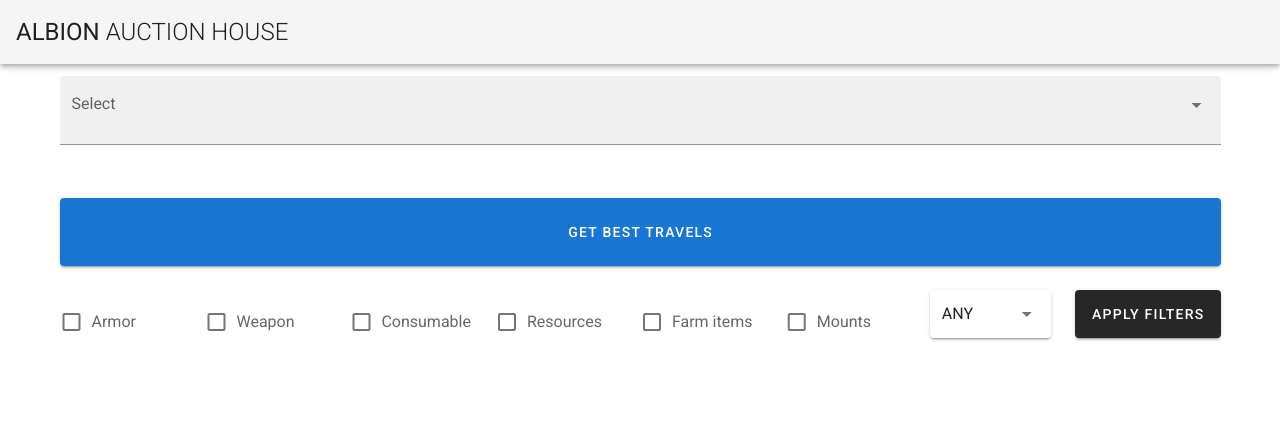
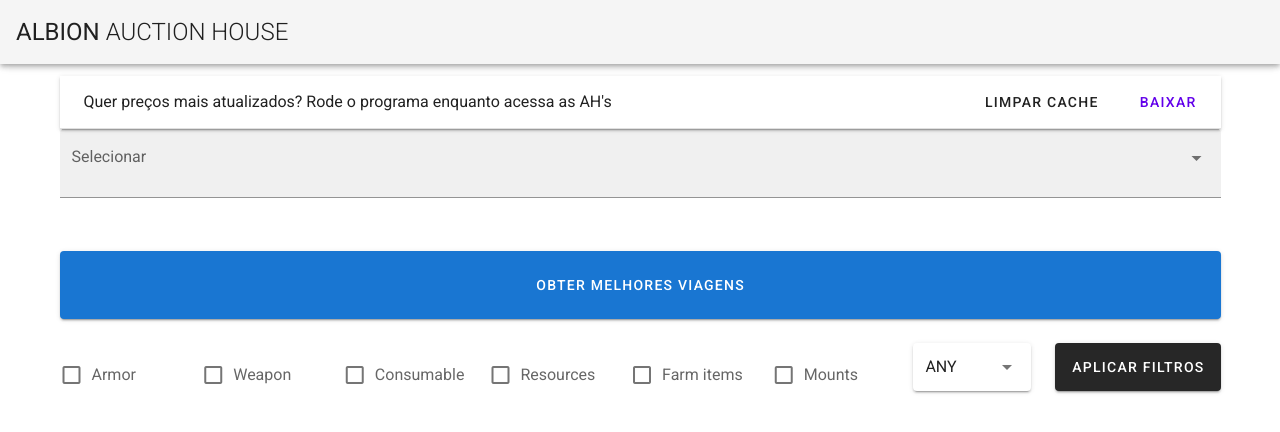
Before and after one commit to pedroivorbgrodrigues/albion-market, a Vue app: page / in a window 1280 px wide. Shown: the top 432 px of the page. Built offline with nearby package versions, Linux system fonts and the light colour scheme.

Commit message:
changed language to portuguese, albion favicon and tab title

```diff
--- a/public/index.html
+++ b/public/index.html
@@ -5,13 +5,13 @@
     <meta http-equiv="X-UA-Compatible" content="IE=edge">
     <meta name="viewport" content="width=device-width,initial-scale=1.0">
     <link rel="icon" href="<%= BASE_URL %>favicon.ico">
-    <title>albion-market</title>
+    <title>Albion AH</title>
     <link rel="stylesheet" href="https://fonts.googleapis.com/css?family=Roboto:100,300,400,500,700,900">
     <link rel="stylesheet" href="https://cdn.jsdelivr.net/npm/@mdi/font@latest/css/materialdesignicons.min.css">
   </head>
   <body>
     <noscript>
-      <strong>We're sorry but albion-market doesn't work properly without JavaScript enabled. Please enable it to continue.</strong>
+      <strong>We're sorry but Albion Auction House doesn't work properly without JavaScript enabled. Please enable it to continue.</strong>
     </noscript>
     <div id="app"></div>
     <!-- built files will be auto injected -->
--- a/src/components/HelloWorld.vue
+++ b/src/components/HelloWorld.vue
@@ -3,6 +3,13 @@
     <v-overlay :value="loading">
       <v-progress-circular :size="128" indeterminate></v-progress-circular>
     </v-overlay>
+    <v-banner single-line elevation="2">
+      Quer preços mais atualizados? Rode o programa enquanto acessa as AH's
+      <template v-slot:actions>
+        <v-btn text @click="clearCache">Limpar cache</v-btn>
+        <v-btn text color="deep-purple accent-4" href="https://github.com/BroderickHyman/albiondata-client/releases" target="_blank">Baixar</v-btn>
+      </template>
+    </v-banner>
     <v-row>
       <v-col cols="12">
         <v-autocomplete
@@ -12,7 +19,7 @@
           filled
           chips
           color="blue-grey lighten-2"
-          label="Select"
+          label="Selecionar"
           item-text="nome"
           item-value="id"
           multiple
@@ -49,10 +56,10 @@
     </v-row>
     <v-row>
       <v-col cols="12" v-if="selected.length > 0">
-        <v-btn block min-height="68" @click="getPrices" dark>Get travels for selected</v-btn>
+        <v-btn block min-height="68" @click="getPrices" dark>Obter viagens para os selecionados</v-btn>
       </v-col>
       <v-col cols="12" v-if="selected.length == 0">
-        <v-btn block min-height="68" color="primary" @click="getBestPrices" dark>Get best travels</v-btn>
+        <v-btn block min-height="68" color="primary" @click="getBestPrices" dark>Obter melhores viagens</v-btn>
       </v-col>
     </v-row>
     <v-row>
@@ -75,15 +82,10 @@
         <v-checkbox v-model="categories" label="Mounts" value="MOUNTS"></v-checkbox>
       </v-col>
       <v-col>
-        <v-select
-          v-model="selectedTier"
-          :items="tiers"
-          label="Tier"
-          solo
-        ></v-select>
+        <v-select v-model="selectedTier" :items="tiers" label="Tier" solo></v-select>
       </v-col>
       <v-col>
-        <v-btn block min-height="48" @click="applyFilter" dark>Apply filters</v-btn>
+        <v-btn block min-height="48" @click="applyFilter" dark>Aplicar filtros</v-btn>
       </v-col>
     </v-row>
     <v-row>
@@ -101,7 +103,7 @@
           </v-list>
           <v-list-group value="true">
             <template v-slot:activator>
-              <v-list-item-title>Travels</v-list-item-title>
+              <v-list-item-title>Viagens</v-list-item-title>
             </template>
             <div v-for="(travel, index) in item.travels" :key="index">
               <v-list-item v-if="travel.rentability > 0" :style="gradient(travel.from, travel.to)">
@@ -120,7 +122,7 @@
           </v-list-group>
           <v-list-group>
             <template v-slot:activator>
-              <v-list-item-title>Prices</v-list-item-title>
+              <v-list-item-title>Preços</v-list-item-title>
             </template>
             <div v-for="city in item.cities" :key="city.name">
               <v-list-item :style="`background-color: ${cityColor(city.name)}`">
@@ -146,7 +148,12 @@
 <script>
 import { format } from 'date-fns'
 
-import { pricesByIds, getItems, applyFilters, filteredByPage } from '../services/api'
+import {
+  pricesByIds,
+  getItems,
+  applyFilters,
+  filteredByPage
+} from '../services/api'
 
 const baseImageUrl =
   'https://albiononline2d.ams3.cdn.digitaloceanspaces.com/thumbnails/128'
@@ -230,7 +237,12 @@
     },
     getBestPrices () {
       this.loading = true
-      filteredByPage(this.categories, this.selectedTier, this.period, this.page).then(result => {
+      filteredByPage(
+        this.categories,
+        this.selectedTier,
+        this.period,
+        this.page
+      ).then(result => {
         this.pageCount = result.pageCount
         this.results = result.pageItems
         this.loading = false
@@ -238,7 +250,13 @@
     },
     applyFilter () {
       this.loading = true
-      applyFilters(this.period, this.categories, this.selectedTier).then(this.getBestPrices)
+      applyFilters(this.period, this.categories, this.selectedTier).then(
+        this.getBestPrices
+      )
+    },
+    clearCache () {
+      localStorage.clear()
+      this.results = []
     }
   }
 }
```
Also changed, not shown: 1 other file (tests, documents, lock files or other folders).
